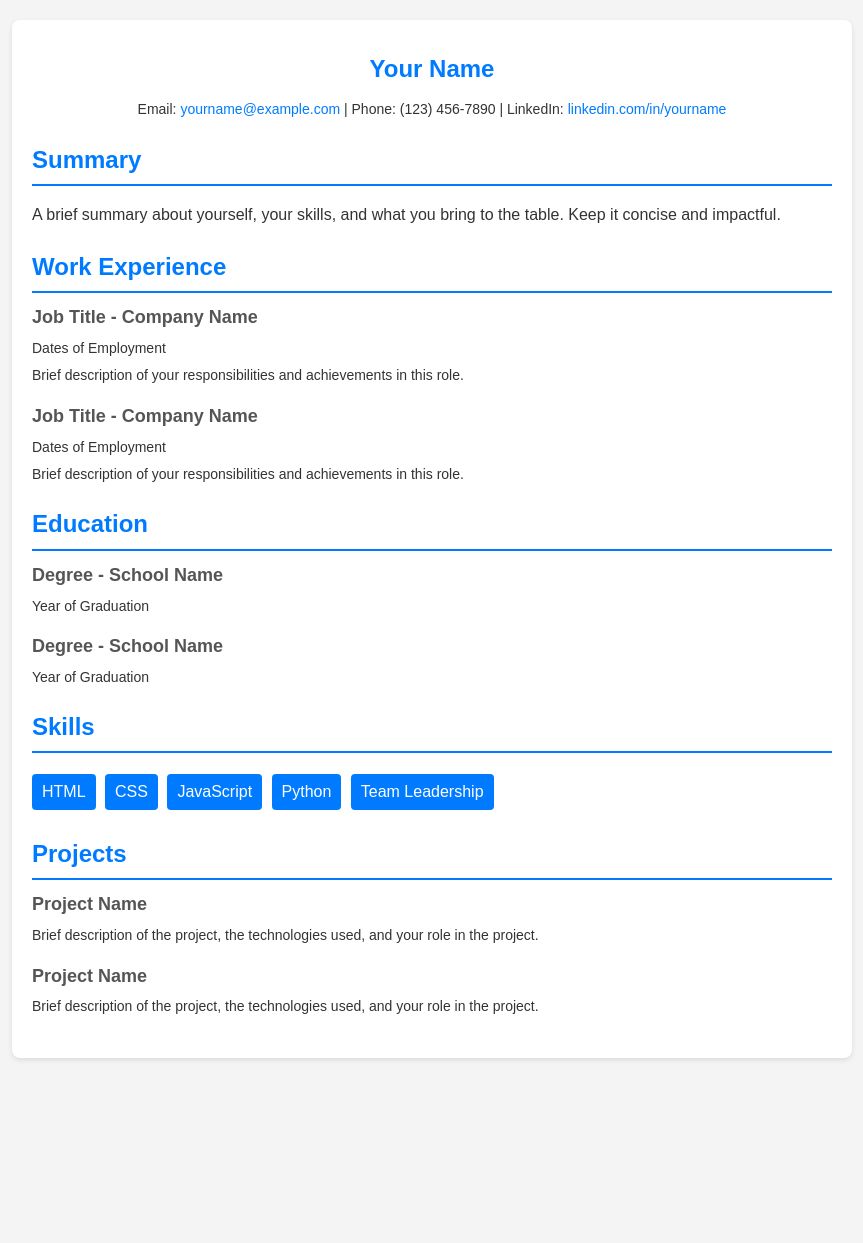
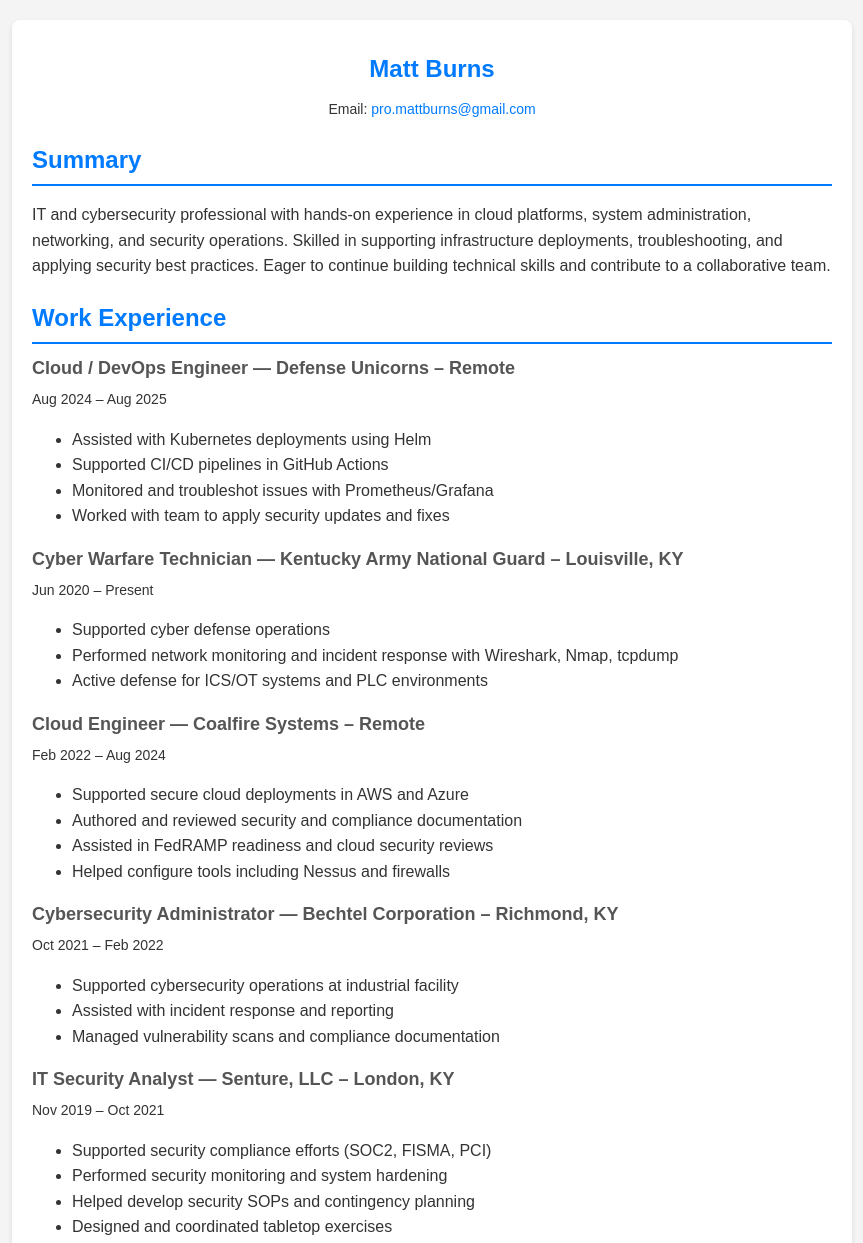
Before and after one commit to binbashburns/binbashburns.github.io, a plain HTML site: page index.html in a window 1280 px wide. Shown: the top 1243 px of the page, without its empty margins (208-1071 px from the left). Before the commit the page ends 1078 px from the top, so only its background shows below. Drawn offline with Linux system fonts and the light colour scheme.

Commit message:
add resume data

```diff
--- a/index.html
+++ b/index.html
@@ -3,7 +3,7 @@
   <head>
     <meta charset="UTF-8" />
     <meta name="viewport" content="width=device-width, initial-scale=1.0" />
-        <title>Resume Template</title>
+        <title>Matt Burns</title>
     </head>
 
     <style>
@@ -78,81 +78,117 @@
   <body>
     <main class="container">
       <section class="header">
-                <h1>Your Name</h1>
+        <h1>Matt Burns</h1>
         <p class="contact">
-                    Email:
-                    <a href="mailto:yourname@example.com"
-                        >yourname@example.com</a
-                    >
-                    | Phone: (123) 456-7890 | LinkedIn:
-                    <a href="#">linkedin.com/in/yourname</a>
+          Email: <a href="mailto:pro.mattburns@gmail.com">pro.mattburns@gmail.com</a>
         </p>
       </section>
       <section class="section">
         <h2>Summary</h2>
         <p>
-                    A brief summary about yourself, your skills, and what you
-                    bring to the table. Keep it concise and impactful.
+          IT and cybersecurity professional with hands-on experience in cloud platforms, system administration, networking, and security operations. Skilled in supporting infrastructure deployments, troubleshooting, and applying security best practices. Eager to continue building technical skills and contribute to a collaborative team.
         </p>
       </section>
       <section class="section">
         <h2>Work Experience</h2>
         <div class="item">
-                    <h3>Job Title - Company Name</h3>
-                    <p>Dates of Employment</p>
-                    <p>
-                        Brief description of your responsibilities and
-                        achievements in this role.
-                    </p>
+          <h3>Cloud / DevOps Engineer — Defense Unicorns – Remote</h3>
+          <p class="meta">Aug 2024 – Aug 2025</p>
+          <ul>
+            <li>Assisted with Kubernetes deployments using Helm</li>
+            <li>Supported CI/CD pipelines in GitHub Actions</li>
+            <li>Monitored and troubleshot issues with Prometheus/Grafana</li>
+            <li>Worked with team to apply security updates and fixes</li>
+          </ul>
         </div>
+
         <div class="item">
-                    <h3>Job Title - Company Name</h3>
-                    <p>Dates of Employment</p>
-                    <p>
-                        Brief description of your responsibilities and
-                        achievements in this role.
-                    </p>
+          <h3>Cyber Warfare Technician — Kentucky Army National Guard – Louisville, KY</h3>
+          <p class="meta">Jun 2020 – Present</p>
+          <ul>
+            <li>Supported cyber defense operations</li>
+            <li>Performed network monitoring and incident response with Wireshark, Nmap, tcpdump</li>
+            <li>Active defense for ICS/OT systems and PLC environments</li>
+          </ul>
         </div>
-            </section>
-            <div class="section">
-                <h2>Education</h2>
+
         <div class="item">
-                    <h3>Degree - School Name</h3>
-                    <p>Year of Graduation</p>
+          <h3>Cloud Engineer — Coalfire Systems – Remote</h3>
+          <p class="meta">Feb 2022 – Aug 2024</p>
+          <ul>
+            <li>Supported secure cloud deployments in AWS and Azure</li>
+            <li>Authored and reviewed security and compliance documentation</li>
+            <li>Assisted in FedRAMP readiness and cloud security reviews</li>
+            <li>Helped configure tools including Nessus and firewalls</li>
+          </ul>
         </div>
+
         <div class="item">
-                    <h3>Degree - School Name</h3>
-                    <p>Year of Graduation</p>
+          <h3>Cybersecurity Administrator — Bechtel Corporation – Richmond, KY</h3>
+          <p class="meta">Oct 2021 – Feb 2022</p>
+          <ul>
+            <li>Supported cybersecurity operations at industrial facility</li>
+            <li>Assisted with incident response and reporting</li>
+            <li>Managed vulnerability scans and compliance documentation</li>
+          </ul>
         </div>
-            </section>
-            <section class="section">
-                <h2>Skills</h2>
-                <div class="skills">
+
+        <div class="item">
+          <h3>IT Security Analyst — Senture, LLC – London, KY</h3>
+          <p class="meta">Nov 2019 – Oct 2021</p>
           <ul>
-                        <li>HTML</li>
-                        <li>CSS</li>
-                        <li>JavaScript</li>
-                        <li>Python</li>
-                        <li>Team Leadership</li>
+            <li>Supported security compliance efforts (SOC2, FISMA, PCI)</li>
+            <li>Performed security monitoring and system hardening</li>
+            <li>Helped develop security SOPs and contingency planning</li>
+            <li>Designed and coordinated tabletop exercises</li>
           </ul>
         </div>
       </section>
+
       <section class="section">
-                <h2>Projects</h2>
+        <h2>Education</h2>
         <div class="item">
-                    <h3>Project Name</h3>
-                    <p>
-                        Brief description of the project, the technologies used,
-                        and your role in the project.
-                    </p>
+          <h3>BAS in Information Systems (GPA 4.00)</h3>
+          <p class="meta">University of the Cumberlands, Williamsburg, KY</p>
         </div>
-                <div class="item">
-                    <h3>Project Name</h3>
-                    <p>
-                        Brief description of the project, the technologies used,
-                        and your role in the project.
-                    </p>
-                </div>
+      </section>
+      <section class="section skills">
+        <h2>Skills</h2>
+        <ul>
+          <li>AWS (EC2, S3, IAM – basic configuration and monitoring)</li>
+          <li>Azure (VMs, fundamentals of cloud services)</li>
+          <li>Docker (building and running containers)</li>
+          <li>Kubernetes (assisting with deployments, Helm basics)</li>
+          <li>Terraform (supporting infrastructure deployments, editing existing templates)</li>
+          <li>GitHub Actions (basic CI/CD pipeline setup and troubleshooting)</li>
+          <li>Bash &amp; Python (simple scripts for automation and data parsing)</li>
+          <li>Wireshark, Nmap, tcpdump (network troubleshooting and packet capture analysis)</li>
+          <li>Nessus (running vulnerability scans and reviewing results)</li>
+          <li>Firewall rules (iptables, basic network segmentation)</li>
+        </ul>
+      </section>
+
+      <section class="section certs">
+        <h2>Certifications</h2>
+        <ul>
+          <li>GIAC Cloud Security Automation (GCSA)</li>
+          <li>GIAC Cloud Security Essentials (GCLD)</li>
+          <li>GIAC Cloud Penetration Tester (GPEN)</li>
+          <li>GIAC Response and Industrial Defense (GRID)</li>
+          <li>(ISC)² CISSP</li>
+          <li>CompTIA CASP+</li>
+          <li>CompTIA Pentest+</li>
+          <li>CompTIA CySA+</li>
+          <li>CompTIA Security+</li>
+          <li>CompTIA Network+</li>
+          <li>CompTIA A+</li>
+          <li>Microsoft Azure Fundamentals</li>
+          <li>HashiCorp Certified Terraform Associate</li>
+          <li>AWS Certified Solutions Architect – Associate</li>
+          <li>AWS Certified Developer – Associate</li>
+          <li>Cisco Certified Networking Associate</li>
+          <li>Splunk Core Certified User</li>
+        </ul>
       </section>
     </main>
   </body>
```
Lines whose indentation alone changed are shown as unchanged.
